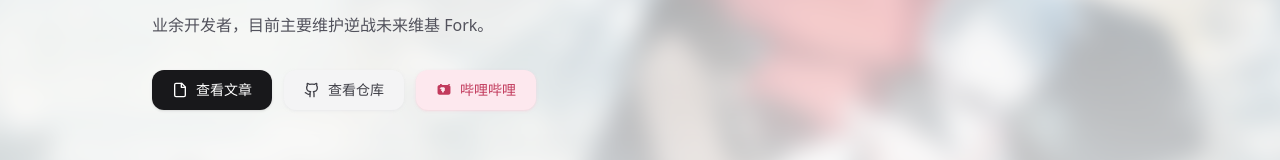
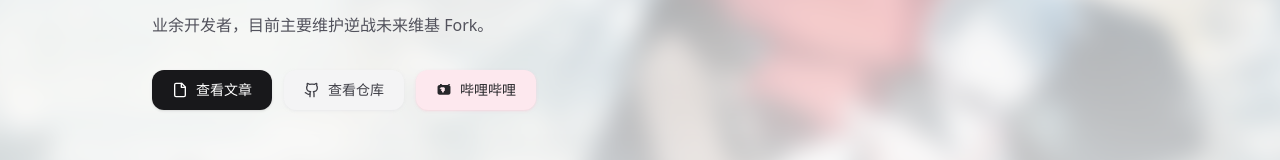
Before and after one commit to lostlightll/lostlightll.github.io, a Next.js app: page / in a window 1280 px wide. Shown: the part 431-591 px from the top of the page. Built offline with nearby package versions, Linux system fonts and the light colour scheme.

Commit message:
B站按钮浅色模式字体改黑：`text-zinc-800`
粉底黑字，干净利落，与查看仓库按钮同款文字色

```diff
--- a/src/components/sections/Hero.tsx
+++ b/src/components/sections/Hero.tsx
@@ -92,7 +92,7 @@ export function HeroSection() {
               href="https://space.bilibili.com/3494356482787443"
               target="_blank"
               rel="noopener noreferrer"
-              className="group inline-flex items-center gap-2 rounded-xl bg-[#FDE8EE] px-5 py-2.5 text-sm font-medium text-[#C23A5C] shadow-sm shadow-[#FBC8D6]/50 transition-all duration-200 hover:-translate-y-[1px] hover:bg-[#FBD5E0] hover:shadow-md hover:shadow-[#F5A5BB]/40 dark:bg-[#FB7299] dark:text-white dark:shadow-[#FB7299]/25 dark:hover:bg-[#FC8EAC] dark:hover:shadow-lg dark:hover:shadow-[#FB7299]/30 motion-reduce:transition-none cursor-pointer"
+              className="group inline-flex items-center gap-2 rounded-xl bg-[#FDE8EE] px-5 py-2.5 text-sm font-medium text-zinc-800 shadow-sm shadow-[#FBC8D6]/50 transition-all duration-200 hover:-translate-y-[1px] hover:bg-[#FBD5E0] hover:shadow-md hover:shadow-[#F5A5BB]/40 dark:bg-[#FB7299] dark:text-white dark:shadow-[#FB7299]/25 dark:hover:bg-[#FC8EAC] dark:hover:shadow-lg dark:hover:shadow-[#FB7299]/30 motion-reduce:transition-none cursor-pointer"
             >
               <svg
                 xmlns="http://www.w3.org/2000/svg"
```
